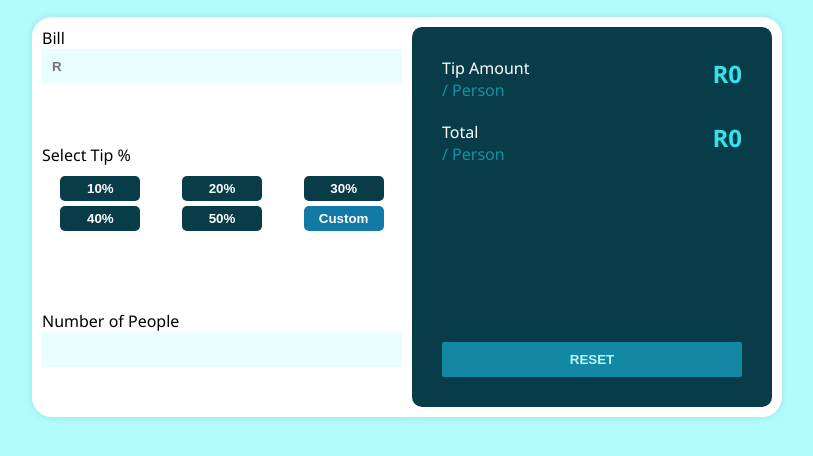
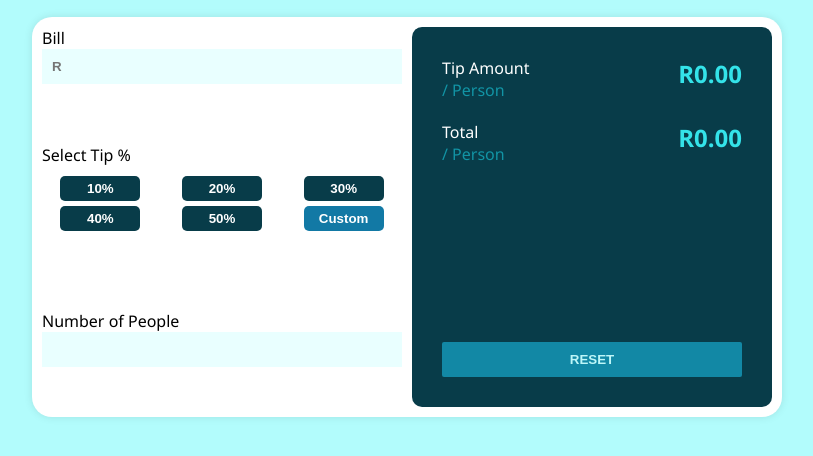
Before and after one commit to given8/TipCalculator, a website built with Parcel: page src/index.html in a window 1280 px wide. Shown: the part 226-682 px from the top of the page, without its empty margins (233-1046 px from the left). Built offline with nearby package versions, Linux system fonts and the light colour scheme.

Commit message:
Rebuild with newer node version and fix decimal issue

```diff
--- a/package.json
+++ b/package.json
@@ -2,7 +2,7 @@
   "name": "TipCalculator",
   "version": "1.0.0",
   "description": "",
-  "main": "index.html",
+  "main": "index.js",
   "scripts": {
     "test": "echo \"Error: no test specified\" && exit 1",
     "start": "parcel serve ./src/index.html",
--- a/src/index.html
+++ b/src/index.html
@@ -6,7 +6,7 @@
     <meta name="viewport" content="width=device-width, initial-scale=1.0" />
     <link rel="stylesheet" href="style.scss" />
     <link rel="icon" href="./tipIconFavicon.ico" type="image/x-icon" />
-    <script src="./index.js" defer></script>
+    <script src="./index.js" type="module" defer></script>
     <title>Tip Calculator</title>
   </head>
   <body>
--- a/src/index.js
+++ b/src/index.js
@@ -74,8 +74,8 @@ tipAmount.subscribe(([tipS, billS, numberOfPeopleS]) => {
   let totalTip = (billS * tipS) / numberOfPeopleS;
   let total = totalTip + billS / numberOfPeopleS;
 
-  document.getElementById("tip").innerText = `R${totalTip}`;
-  document.getElementById("total").innerText = `R${total}`;
+  document.getElementById("tip").innerText = `R${totalTip.toFixed(2)}`;
+  document.getElementById("total").innerText = `R${total.toFixed(2)}`;
 });
 
 fromEvent(document.getElementById("reset"), "click").subscribe(() => {
```
Also changed, not shown: dist/index.html, dist/tipIconFavicon.e9402a71.ico (added), 4 other files.
